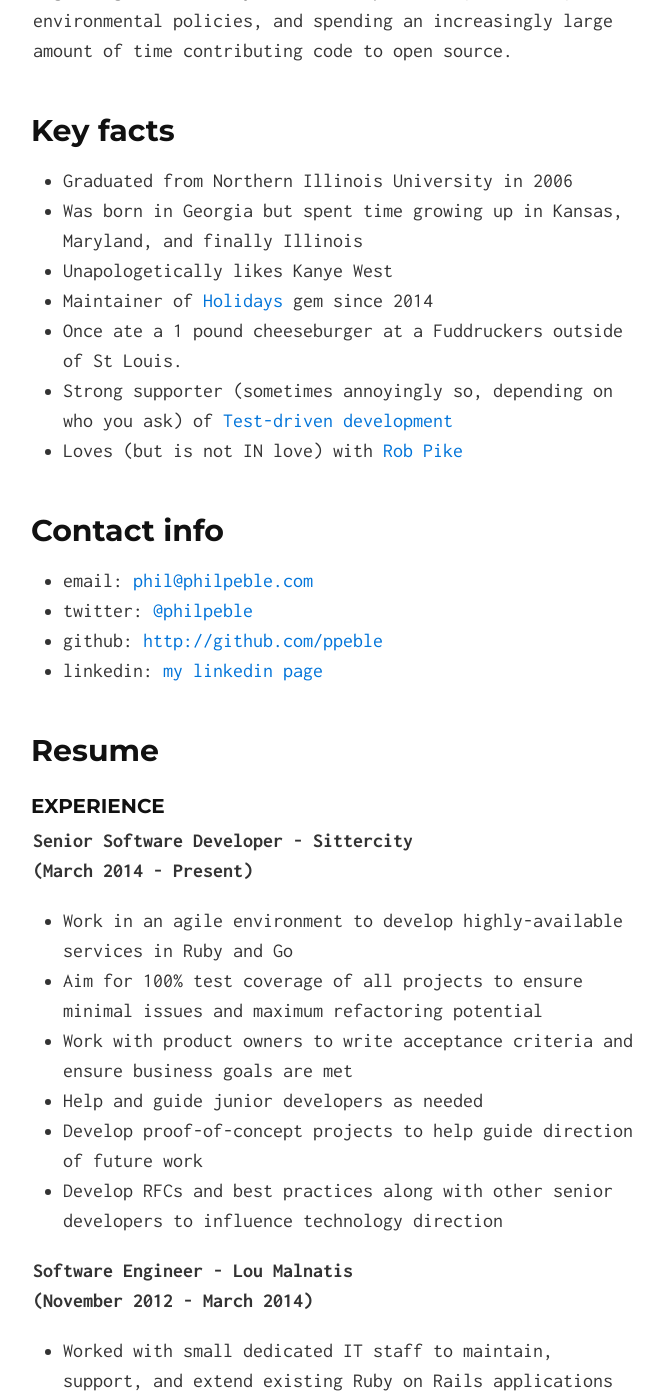
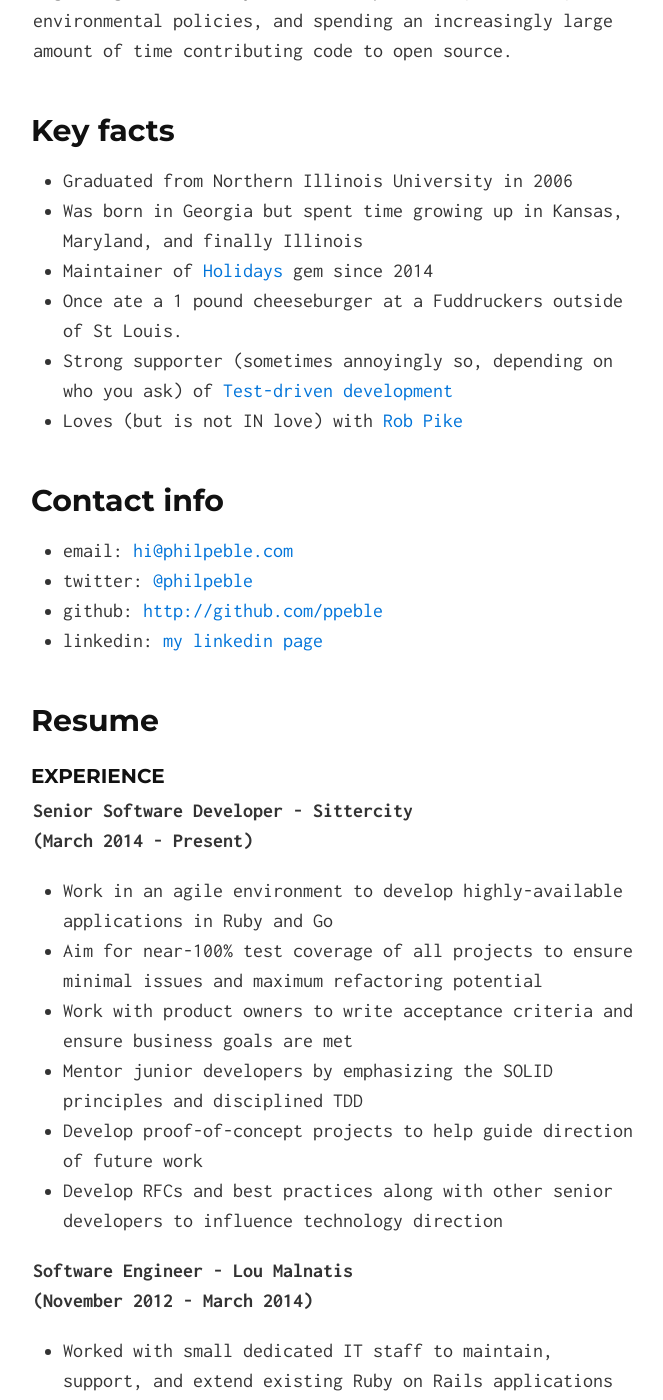
Before and after one commit to ppeble/ppeble.github.io, a Jekyll site: the page built from index.md, in a window 1280 px wide and 1400 px high, scrolled down 614 px. Shown: the whole window, without its empty margins (307-970 px from the left). Built offline with Jekyll 4.4.1, drawn with Linux system fonts in a browser that asks for light colours; some of the changed text lies outside the part shown.

Commit message:
August 2018 updates

```diff
--- /dev/null
+++ b/Gemfile
@@ -0,0 +1,3 @@
+source 'https://rubygems.org' do
+  gem 'github-pages', group: :jekyll_plugins
+end
--- a/index.md
+++ b/index.md
@@ -12,7 +12,6 @@ I live in the North Chicago suburbs with my wonderful, beautiful partner, our ne
 
 * Graduated from Northern Illinois University in 2006
 * Was born in Georgia but spent time growing up in Kansas, Maryland, and finally Illinois
-* Unapologetically likes Kanye West
 * Maintainer of <a href='http://github.com/holidays/holidays'>Holidays</a> gem since 2014
 * Once ate a 1 pound cheeseburger at a Fuddruckers outside of St Louis.
 * Strong supporter (sometimes annoyingly so, depending on who you ask) of <a href='https://en.wikipedia.org/wiki/Test-driven_development'>Test-driven development</a>
@@ -20,7 +19,7 @@ I live in the North Chicago suburbs with my wonderful, beautiful partner, our ne
 
 ## Contact info
 
-* email: <a href='mailto:phil@philpeble.com'>phil@philpeble.com</a>
+* email: <a href='mailto:hi@philpeble.com'>hi@philpeble.com</a>
 * twitter: <a href='https://twitter.com/philpeble'>@philpeble</a>
 * github: <a href='https://github.com/ppeble'>http://github.com/ppeble</a>
 * linkedin: <a href='https://www.linkedin.com/in/phil-peble-9748974a/'>my linkedin page</a>
@@ -35,10 +34,10 @@ I live in the North Chicago suburbs with my wonderful, beautiful partner, our ne
 <strong>(March 2014 - Present)</strong>
 
 <ul>
-  <li>Work in an agile environment to develop highly-available services in Ruby and Go</li>
-  <li>Aim for 100% test coverage of all projects to ensure minimal issues and maximum refactoring potential</li>
+  <li>Work in an agile environment to develop highly-available applications in Ruby and Go</li>
+  <li>Aim for near-100% test coverage of all projects to ensure minimal issues and maximum refactoring potential</li>
   <li>Work with product owners to write acceptance criteria and ensure business goals are met</li>
-  <li>Help and guide junior developers as needed</li>
+  <li>Mentor junior developers by emphasizing the SOLID principles and disciplined TDD</li>
   <li>Develop proof-of-concept projects to help guide direction of future work</li>
   <li>Develop RFCs and best practices along with other senior developers to influence technology direction</li>
 </ul>
@@ -71,8 +70,8 @@ I live in the North Chicago suburbs with my wonderful, beautiful partner, our ne
 <ul>
   <li>Strong Ruby</li>
   <li>Strong Go</li>
-  <li>Strong Shell scripting</li>
-  <li>SQL</li>
+  <li>Strong SQL</li>
+  <li>Shell scripting</li>
   <li>Java</li>
   <li>HTML</li>
   <li>CSS</li>
```
Also changed, not shown: other parts of index.md (+3 -2 lines), Gemfile.lock (added), 7 other files.
